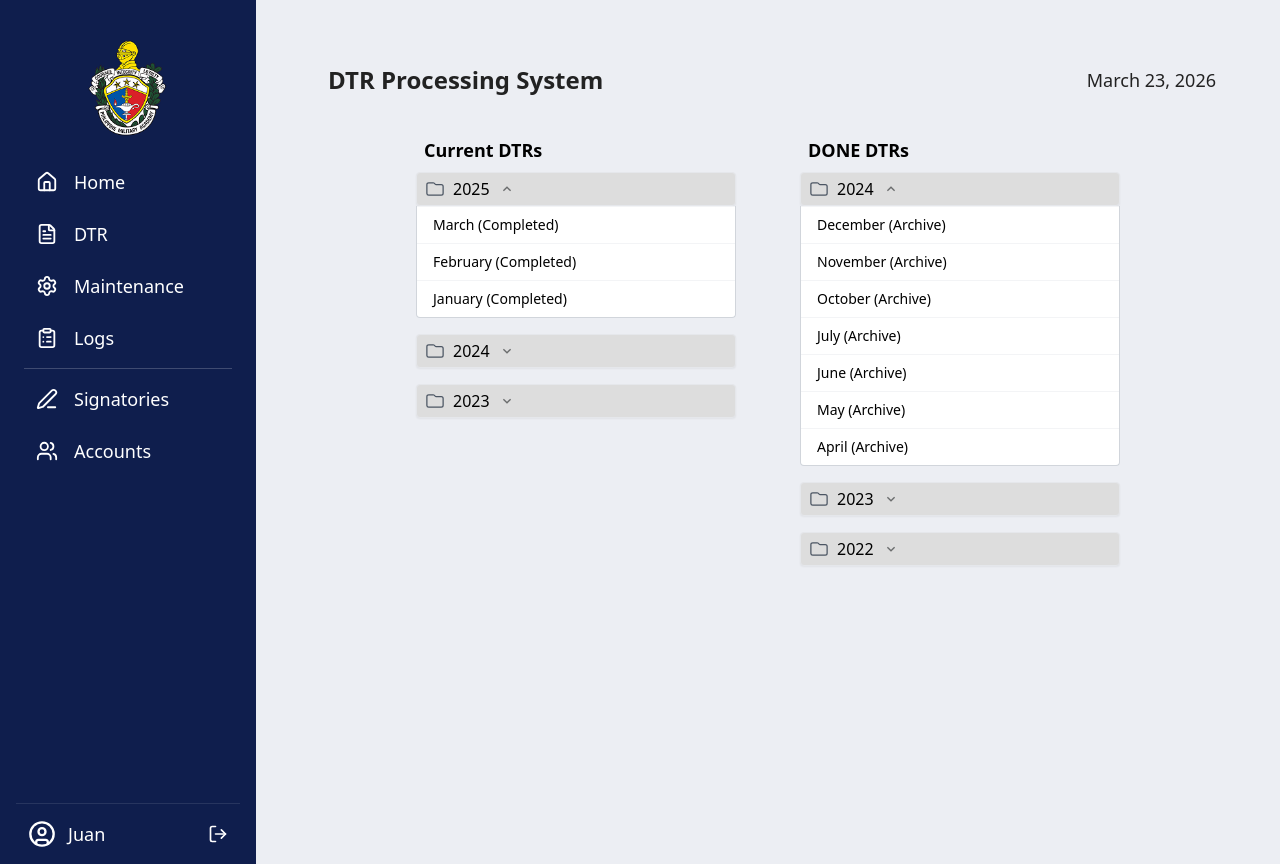
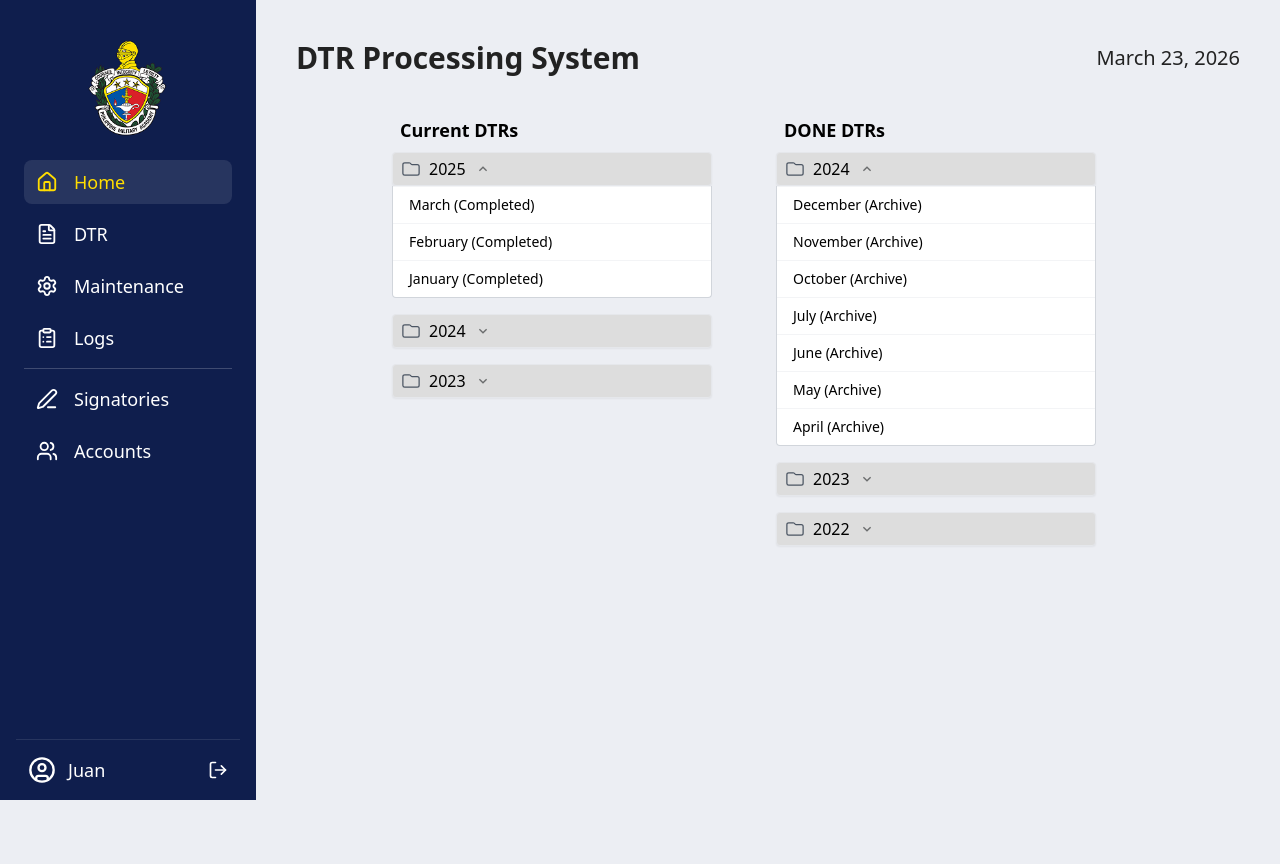
Before and after one commit to cayeelii/PMA-DTR, a React (Vite) app in the folder frontend/: page /home in a window 1280 px wide. After the commit the page ends 800 px from the top, so only its background shows below. Built offline with nearby package versions, Linux system fonts and the light colour scheme.

Commit message:
Made some fixes for the homepage and maintenance page

```diff
--- a/frontend/src/components/Sidebar.jsx
+++ b/frontend/src/components/Sidebar.jsx
@@ -42,7 +42,7 @@ const SidebarLayout = ({ children }) => {
             <ul className="space-y-2">
               <li>
                 <NavLink
-                  to="/"
+                  to="/home"
                   className={({ isActive }) =>
                     `${baseClass} ${
                       isActive ? activeClass : inactiveClass
--- a/frontend/src/pages/Home.jsx
+++ b/frontend/src/pages/Home.jsx
@@ -55,11 +55,11 @@ function HomePage() {
   );
 
   return (
-    <div className="min-h-screen bg-[#ECEEF3] flex flex-col items-center justify-start py-8 px-2">
-      {/* Header */}
-      <div className="flex items-center w-full max-w-4xl mb-8">
-        <span className="text-2xl font-semibold text-[#222] ml-2 flex-1">DTR Processing System</span>
-        <span className="text-lg text-[#222] font-medium">{dateString}</span>
+    <div className="relative bg-surface w-full text-theme p-2 pt-2 overflow-y-hidden">
+
+      <div className="flex flex-row md:items-center justify-between mb-8 gap-4">
+        <h1 className="text-2xl md:text-3xl font-bold text-[#222]">DTR Processing System</h1>
+        <span className="text-xl text-[#222] font-medium">{dateString}</span>
       </div>
 
       {/* Main Content */}
--- a/frontend/src/pages/Maintenance.jsx
+++ b/frontend/src/pages/Maintenance.jsx
@@ -22,11 +22,10 @@ function MaintenancePage() {
     setModalConfig({ isOpen: false, mode: "" });
   };
 
-  // Logic to add the new entry to the table
   const handleAddEntry = (newEntry) => {
     const entryWithId = {
       ...newEntry,
-      id: Date.now(), // Temporary unique ID
+      id: Date.now(),
       remarks: modalConfig.mode === "holiday" ? "Holiday" : "Half-day"
     };
     setRows((prev) => [...prev, entryWithId]);
```
